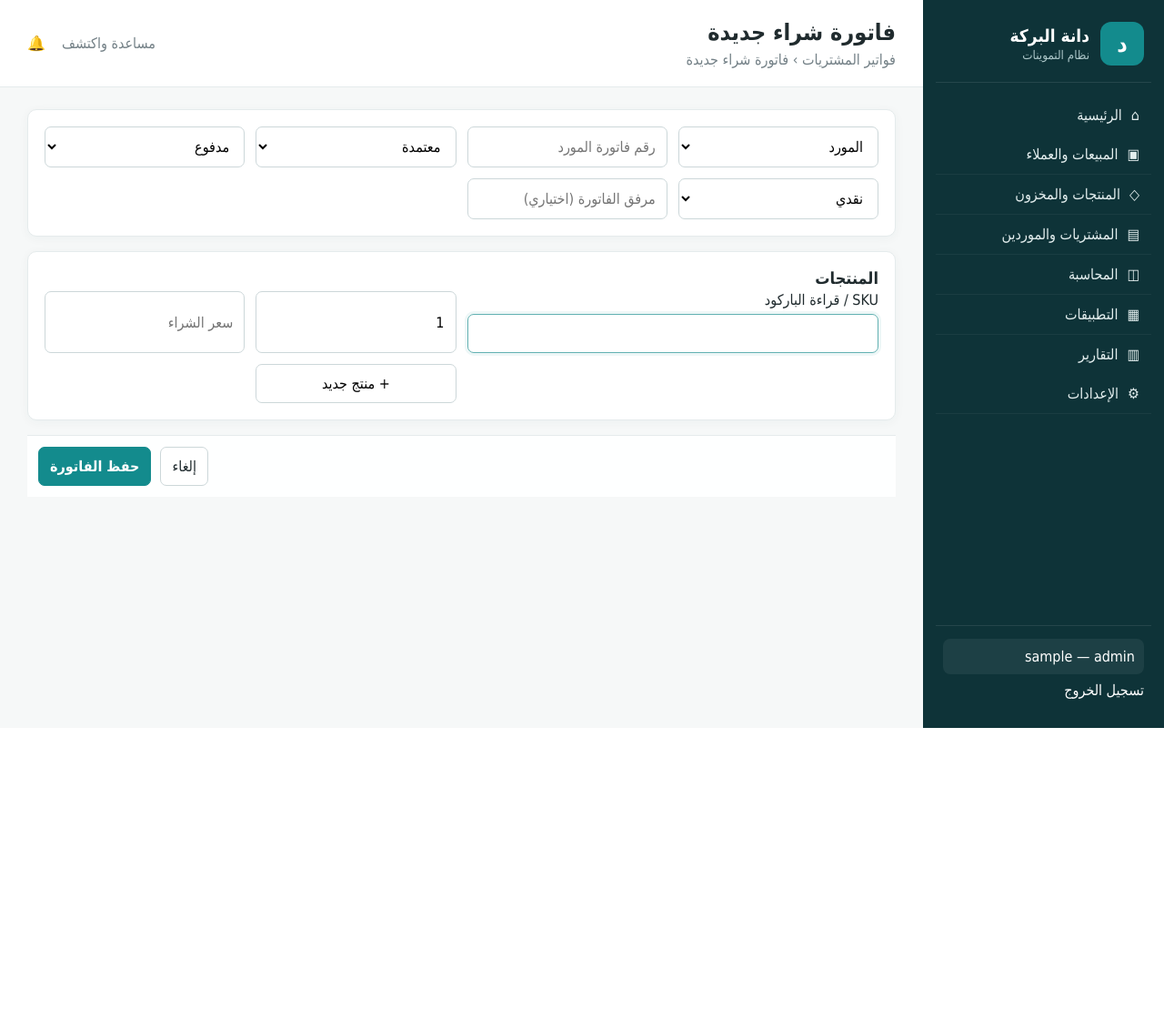
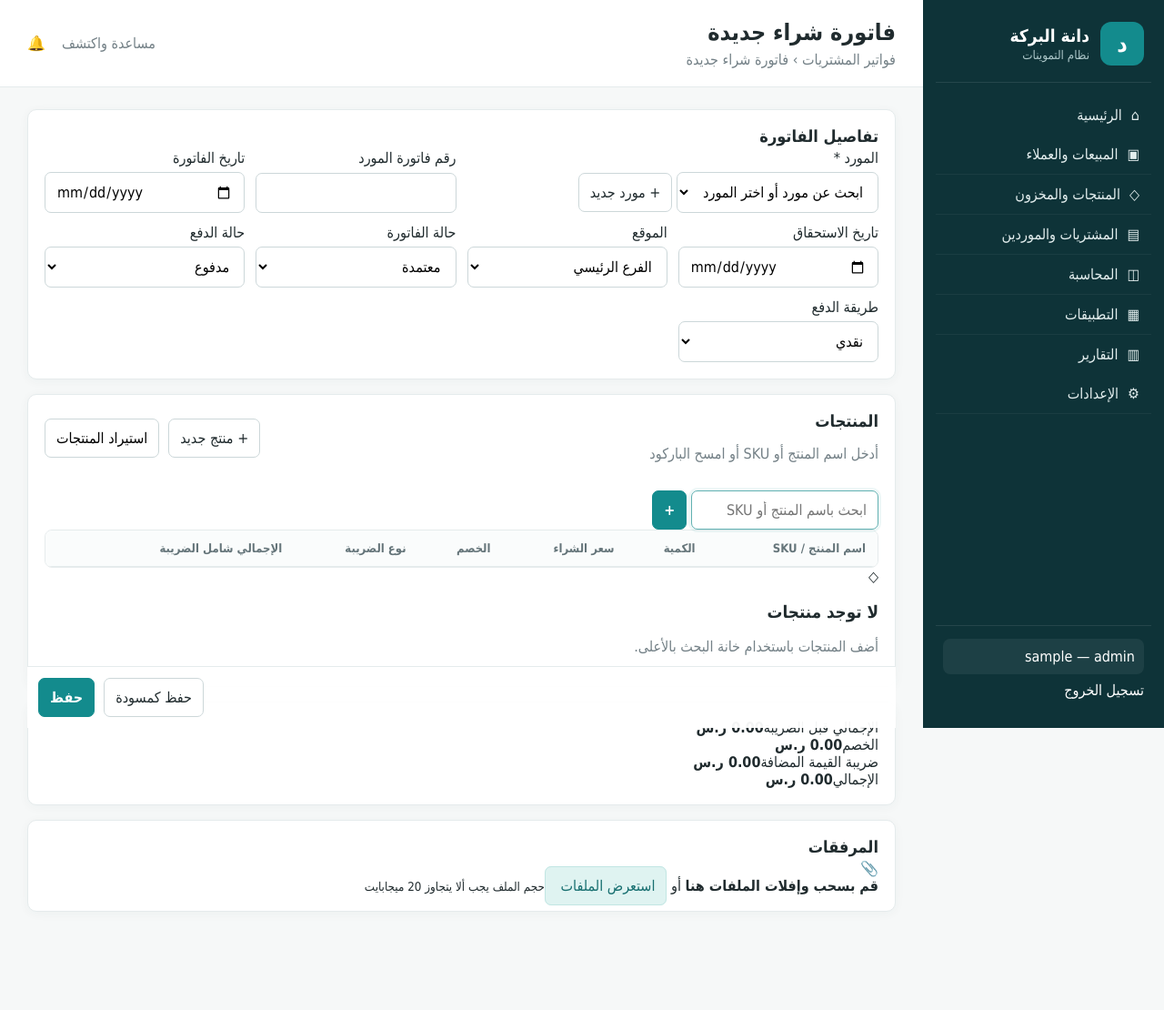
Before and after one commit to alamriaa1405/dana-albaraka, a Flask app: template templates/purchase_form.html in a window 1280 px wide. Shown: the whole page at 91% size. Before the commit the page ends 800 px from the top, so only its background shows below. Run offline with Flask 3, Linux system fonts and the light colour scheme; the visitor is signed in with stand-in values (Sample User, id 1); tables that the repository leaves empty hold one stand-in row (values such as "Sample post"); the template is opened without the code that fills it: most values are stand-ins (such as "Sample title", 1, 10 or a date in 2020); lists and menus that the app fills with data are empty.

Commit message:
Add files via upload

```diff
--- a/templates/purchase_form.html
+++ b/templates/purchase_form.html
@@ -1,4 +1,181 @@
-{% extends "base.html" %}{% block page_title %}فاتورة شراء جديدة{% endblock %}{% block page_subtitle %}فواتير المشتريات › فاتورة شراء جديدة{% endblock %}{% block c %}<form method="post">
-<section class="panel"><div class="form-grid"><select name="supplier_id"><option value="">المورد</option>{% for s in suppliers %}<option value="{{s.id}}">{{s.name}}</option>{% endfor %}</select><input name="invoice_no" placeholder="رقم فاتورة المورد"><select name="status"><option>مسودة</option><option selected>معتمدة</option></select><select name="payment_status"><option>مدفوع</option><option>غير مدفوع</option></select><select name="payment_method"><option>نقدي</option><option>مدى</option><option>تحويل</option><option>آجل</option></select><input name="attachment" placeholder="مرفق الفاتورة (اختياري)"></div></section>
-<section class="panel"><h2>المنتجات</h2><div class="form-grid"><div class="field span2"><label>SKU / قراءة الباركود</label><input id="pc" name="product_code" required autofocus></div><input name="qty" type="number" step="0.01" value="1"><input name="unit_cost" type="number" step="0.01" placeholder="سعر الشراء"><small id="ph" class="span2"></small><button type="button" class="ghost">+ منتج جديد</button></div></section><div class="sticky-actions"><a class="btn ghost" href="/purchases">إلغاء</a><button class="primary">حفظ الفاتورة</button></div></form>
-<script>let z;pc.oninput=()=>{clearTimeout(z);z=setTimeout(async()=>{let r=await fetch('/api/product-by-code?code='+encodeURIComponent(pc.value));let d=await r.json().catch(()=>({}));ph.textContent=d.ok?'المنتج: '+d.name+' — التكلفة الحالية '+d.cost+' — المخزون '+d.stock:'لم يتم العثور على المنتج'},160)}</script>{% endblock %}
+{% extends "base.html" %}
+{% block page_title %}فاتورة شراء جديدة{% endblock %}
+{% block page_subtitle %}فواتير المشتريات › فاتورة شراء جديدة{% endblock %}
+{% block c %}
+
+<form method="post" id="purchaseForm">
+<section class="panel rowaa-purchase-top">
+  <h2>تفاصيل الفاتورة</h2>
+  <div class="form-grid">
+    <div class="field span2">
+      <label>المورد *</label>
+      <div class="inline-add">
+        <select name="supplier_id" required>
+          <option value="">ابحث عن مورد أو اختر المورد</option>
+          {% for s in suppliers %}<option value="{{s.id}}">{{s.name}}</option>{% endfor %}
+        </select>
+        <a class="btn ghost" href="/suppliers" target="_blank">+ مورد جديد</a>
+      </div>
+    </div>
+    <div class="field"><label>رقم فاتورة المورد</label><input name="invoice_no"></div>
+    <div class="field"><label>تاريخ الفاتورة</label><input name="supplier_invoice_date" type="date"></div>
+    <div class="field"><label>تاريخ الاستحقاق</label><input name="due_date" type="date"></div>
+    <div class="field"><label>الموقع</label><select name="location"><option>الفرع الرئيسي</option></select></div>
+    <div class="field"><label>حالة الفاتورة</label><select name="status"><option>مسودة</option><option selected>معتمدة</option></select></div>
+    <div class="field"><label>حالة الدفع</label><select name="payment_status"><option>مدفوع</option><option>غير مدفوع</option></select></div>
+    <div class="field"><label>طريقة الدفع</label><select name="payment_method"><option>نقدي</option><option>مدى</option><option>تحويل</option><option>آجل</option></select></div>
+  </div>
+</section>
+
+<section class="panel">
+  <div class="panel-head">
+    <div>
+      <h2>المنتجات</h2>
+      <p>أدخل اسم المنتج أو SKU أو امسح الباركود</p>
+    </div>
+    <div class="toolbar no-margin">
+      <a class="btn ghost" href="/products/new" target="_blank">+ منتج جديد</a>
+      <button type="button" class="ghost">استيراد المنتجات</button>
+    </div>
+  </div>
+
+  <div class="purchase-search">
+    <input id="purchaseSearch" placeholder="ابحث باسم المنتج أو SKU" autocomplete="off" autofocus>
+    <button type="button" id="addLine" class="primary">+</button>
+  </div>
+
+  <div class="table-wrap rowaa-purchase-table">
+    <table>
+      <thead>
+        <tr>
+          <th>اسم المنتج / SKU</th>
+          <th>الكمية</th>
+          <th>سعر الشراء</th>
+          <th>الخصم</th>
+          <th>نوع الضريبة</th>
+          <th>الإجمالي شامل الضريبة</th>
+          <th></th>
+        </tr>
+      </thead>
+      <tbody id="purchaseBody"></tbody>
+    </table>
+  </div>
+
+  <div class="purchase-empty" id="purchaseEmpty">
+    <div class="empty-icon">◇</div>
+    <h3>لا توجد منتجات</h3>
+    <p>أضف المنتجات باستخدام خانة البحث بالأعلى.</p>
+  </div>
+</section>
+
+<section class="panel rowaa-totals">
+  <div><span>الإجمالي قبل الضريبة</span><b><span id="subTotal">0.00</span> ر.س</b></div>
+  <div><span>الخصم</span><b><span id="discountTotal">0.00</span> ر.س</b></div>
+  <div><span>ضريبة القيمة المضافة</span><b><span id="vatTotal">0.00</span> ر.س</b></div>
+  <div class="grand"><span>الإجمالي</span><b><span id="grandTotal">0.00</span> ر.س</b></div>
+</section>
+
+<section class="panel">
+  <h2>المرفقات</h2>
+  <div class="attachment-drop">
+    <div class="attach-icon">📎</div>
+    <b>قم بسحب وإفلات الملفات هنا</b>
+    <span>أو</span>
+    <label class="btn bundle-add">
+      استعرض الملفات
+      <input type="file" id="attachmentFile" hidden>
+    </label>
+    <small>حجم الملف يجب ألا يتجاوز 20 ميجابايت</small>
+  </div>
+  <input type="hidden" name="attachment" id="attachmentName">
+</section>
+
+<div class="sticky-actions">
+  <a class="btn ghost" href="/purchases">حفظ كمسودة</a>
+  <button class="primary">حفظ</button>
+</div>
+</form>
+
+<template id="purchaseRowTemplate">
+<tr>
+  <td>
+    <b class="p-name"></b>
+    <small class="p-sku"></small>
+    <input type="hidden" name="product_code[]">
+  </td>
+  <td><input class="line-qty compact-input" name="qty[]" type="number" step="0.01" min="0.01" value="1"></td>
+  <td><input class="line-cost compact-input" name="unit_cost[]" type="number" step="0.01" min="0" value="0"></td>
+  <td><input class="line-discount compact-input" name="discount[]" type="number" step="0.01" min="0" value="0"></td>
+  <td>
+    <select class="line-vat" name="vat_rate[]">
+      <option value="15" selected>ضريبة القيمة المضافة 15%</option>
+      <option value="0">معفى / 0%</option>
+    </select>
+  </td>
+  <td><b class="line-total">0.00</b></td>
+  <td><button type="button" class="line-delete danger-light">×</button></td>
+</tr>
+</template>
+
+<script>
+const search=document.getElementById('purchaseSearch');
+const body=document.getElementById('purchaseBody');
+const empty=document.getElementById('purchaseEmpty');
+
+async function lookup(code){
+  const r=await fetch('/api/product-by-code?code='+encodeURIComponent(code));
+  if(!r.ok) return null;
+  return await r.json();
+}
+
+async function addProduct(){
+  const code=search.value.trim();
+  if(!code) return;
+  const d=await lookup(code);
+  if(!d || !d.ok){ alert('لم يتم العثور على المنتج أو SKU'); return; }
+  const node=document.getElementById('purchaseRowTemplate').content.cloneNode(true);
+  const tr=node.querySelector('tr');
+  tr.querySelector('.p-name').textContent=d.name;
+  tr.querySelector('.p-sku').textContent=code;
+  tr.querySelector('input[name="product_code[]"]').value=code;
+  tr.querySelector('.line-cost').value=d.cost || 0;
+  body.appendChild(node);
+  search.value='';
+  refreshTotals();
+  search.focus();
+}
+
+function refreshTotals(){
+  let subtotal=0,discount=0,vat=0,grand=0;
+  [...body.querySelectorAll('tr')].forEach(tr=>{
+    const q=parseFloat(tr.querySelector('.line-qty').value||0);
+    const c=parseFloat(tr.querySelector('.line-cost').value||0);
+    const d=parseFloat(tr.querySelector('.line-discount').value||0);
+    const vr=parseFloat(tr.querySelector('.line-vat').value||0);
+    const raw=q*c;
+    const taxable=Math.max(0,raw-d);
+    const tx=taxable*(vr/100);
+    const total=taxable+tx;
+    tr.querySelector('.line-total').textContent=total.toFixed(2);
+    subtotal+=raw; discount+=d; vat+=tx; grand+=total;
+  });
+  document.getElementById('subTotal').textContent=subtotal.toFixed(2);
+  document.getElementById('discountTotal').textContent=discount.toFixed(2);
+  document.getElementById('vatTotal').textContent=vat.toFixed(2);
+  document.getElementById('grandTotal').textContent=grand.toFixed(2);
+  empty.style.display=body.children.length?'none':'block';
+}
+document.getElementById('addLine').onclick=addProduct;
+search.addEventListener('keydown',e=>{if(e.key==='Enter'){e.preventDefault();addProduct();}});
+body.addEventListener('input',refreshTotals);
+body.addEventListener('change',refreshTotals);
+body.addEventListener('click',e=>{
+  const b=e.target.closest('.line-delete');
+  if(b){b.closest('tr').remove();refreshTotals();}
+});
+document.getElementById('attachmentFile').addEventListener('change',e=>{
+  document.getElementById('attachmentName').value=e.target.files[0]?.name||'';
+});
+refreshTotals();
+</script>
+{% endblock %}
```
